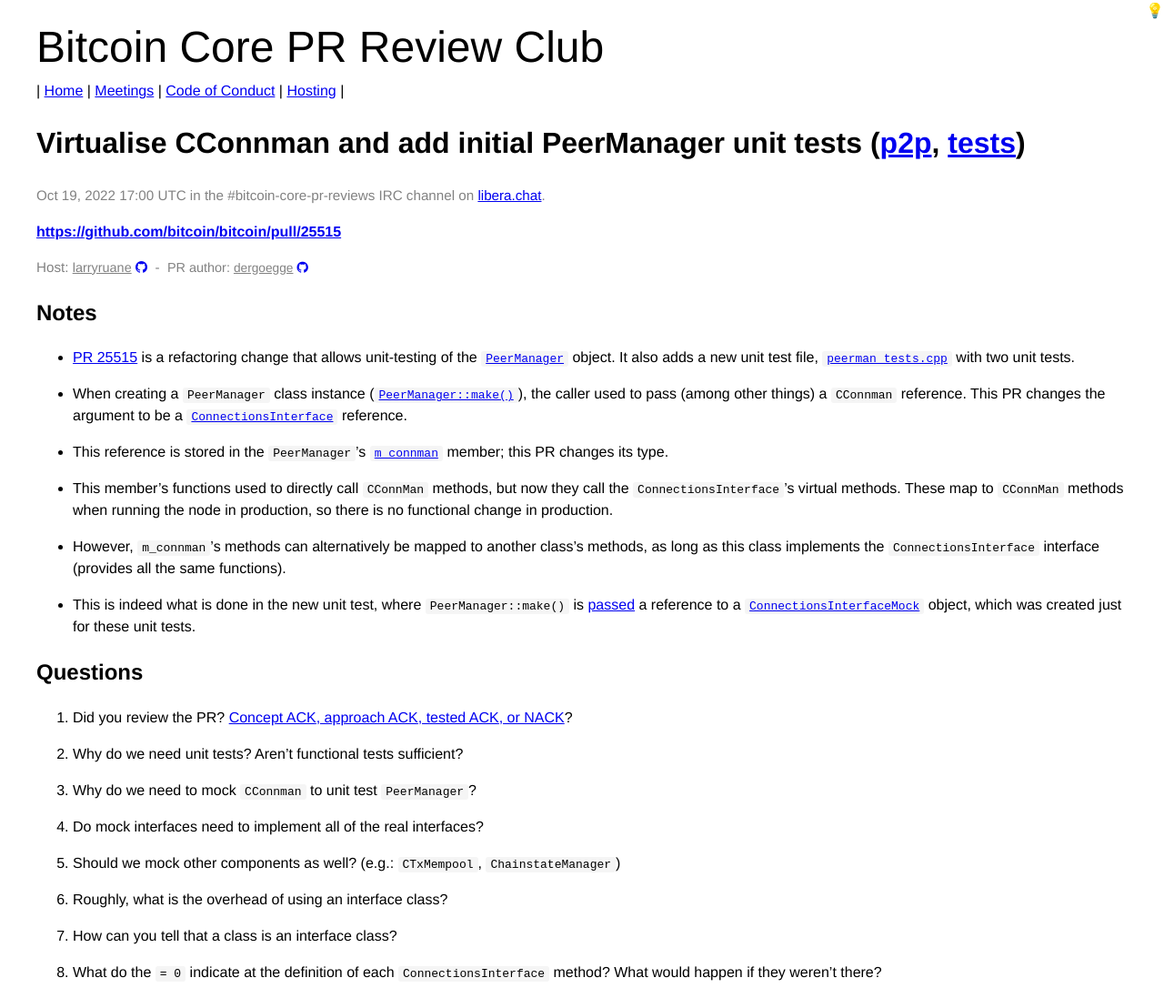
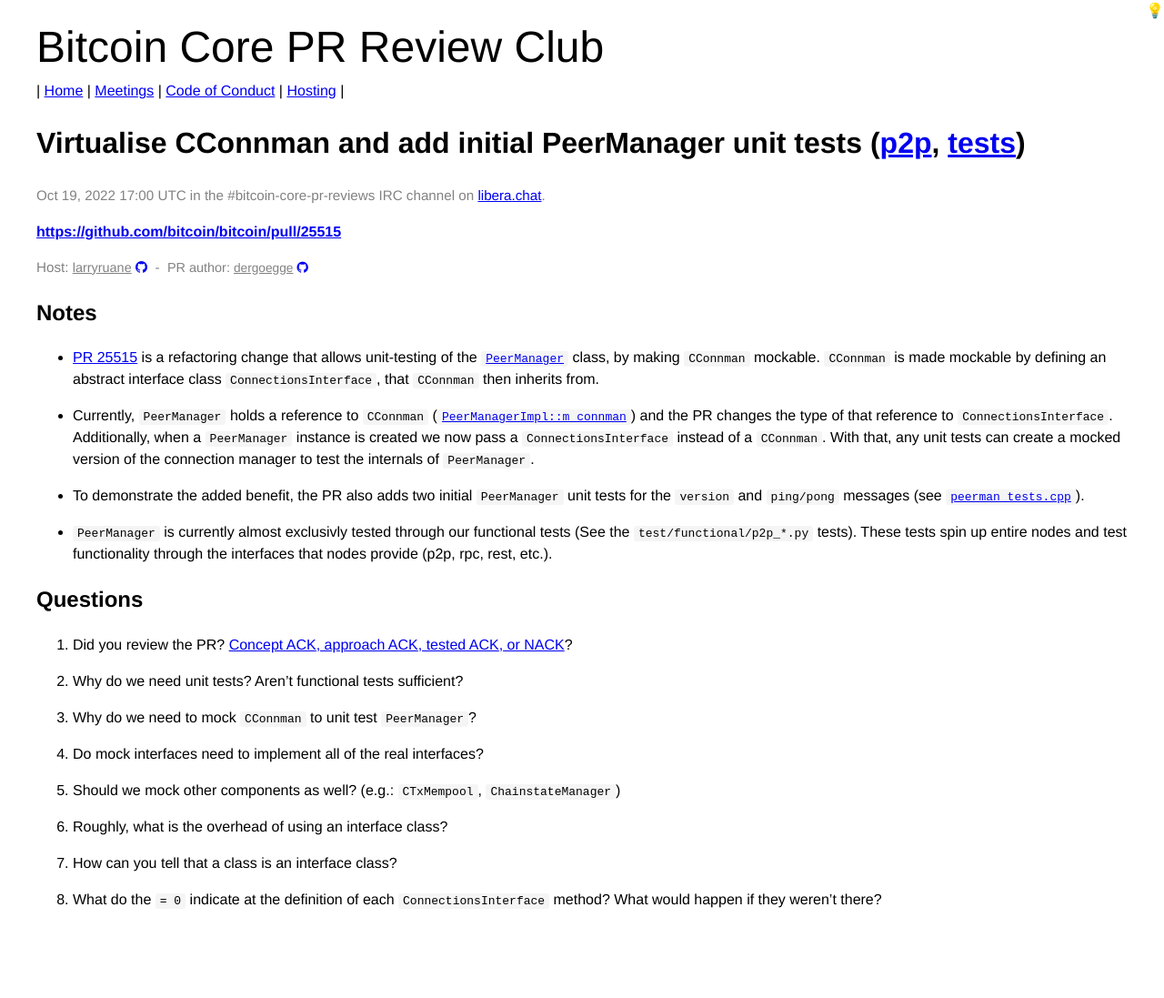
Before and after one commit to bitcoin-core-review-club/website, a Jekyll site: the page built from _posts/2022-10-19-#25515.md, in a window 1280 px wide. Shown: the whole page at 91% size. Built offline with Jekyll 4.4.1, drawn with Linux system fonts in a browser that asks for light colours; after the commit the page ends 1017 px from its top, so only the background shows below that.

Commit message:
compress notes into fewer bullet points

```diff
--- a/_posts/2022-10-19-#25515.md
+++ b/_posts/2022-10-19-#25515.md
@@ -12,45 +12,34 @@
 
 ## Notes
 
-- [PR 25515](https://github.com/bitcoin/bitcoin/pull/25515) is a refactoring change that
-allows unit-testing of the
-[`PeerManager`](https://github.com/bitcoin/bitcoin/blob/a52ff619a45c760f657413cbd40e1e2226068541/src/net_processing.h#L41)
-object. It also adds a new unit test file,
-[`peerman_tests.cpp`](https://github.com/dergoegge/bitcoin/blob/2022-06-virt-connman/src/test/peerman_tests.cpp)
-with two unit tests.
+- [PR 25515](https://github.com/bitcoin/bitcoin/pull/25515) is a refactoring
+  change that allows unit-testing of the
+  [`PeerManager`](https://github.com/bitcoin/bitcoin/blob/a52ff619a45c760f657413cbd40e1e2226068541/src/net_processing.h#L41)
+  class, by making `CConnman` mockable. `CConnman` is made mockable by defining
+  an abstract interface class `ConnectionsInterface`, that `CConnman` then
+  inherits from.
 
-- When creating a `PeerManager` class instance
-([`PeerManager::make()`](https://github.com/bitcoin/bitcoin/blob/e7a0e9627196655be5aa6c2738d4b57646a03726/src/net_processing.cpp#L1764)),
-the caller used to pass (among other things)
-a `CConnman` reference. This PR changes the argument to be a
-[`ConnectionsInterface`](https://github.com/bitcoin-core-review-club/bitcoin/commit/4f2533c5fd18aea8af86623b2904e7f987465a59#diff-422879cc8bfac56d4380c865f381b58afeb344bc355bbc7f47c581e4491b6b4bR667)
-reference.
+- Currently, `PeerManager` holds a reference to `CConnman`
+  ([`PeerManagerImpl::m_connman`](https://github.com/bitcoin-core-review-club/bitcoin/commit/9efcd9668d143afa2e8213a7bacf94da7f645e4c#diff-6875de769e90cec84d2e8a9c1b962cdbcda44d870d42e4215827e599e11e90e3R704))
+  and the PR changes the type of that reference to `ConnectionsInterface`.
+  Additionally, when a `PeerManager` instance is created we now pass a
+  `ConnectionsInterface` instead of a `CConnman`. With that, any unit tests can
+  create a mocked version of the connection manager to test the internals of
+  `PeerManager`.
 
-- This reference is stored in the `PeerManager`'s
-[`m_connman`](https://github.com/bitcoin-core-review-club/bitcoin/commit/9efcd9668d143afa2e8213a7bacf94da7f645e4c#diff-6875de769e90cec84d2e8a9c1b962cdbcda44d870d42e4215827e599e11e90e3R704)
-member; this PR changes its type.
+- To demonstrate the added benefit, the PR also adds two initial `PeerManager`
+  unit tests for the `version` and `ping/pong` messages (see
+  [`peerman_tests.cpp`](https://github.com/dergoegge/bitcoin/blob/2022-06-virt-connman/src/test/peerman_tests.cpp)).
 
-- This member's functions used to directly call `CConnMan` methods, but now
-they call the `ConnectionsInterface`'s virtual methods. These
-map to `CConnMan` methods when running the node in production,
-so there is no functional change in production.
-
-- However, `m_connman`'s methods can
-alternatively be mapped to another class's methods, as long as this
-class implements the `ConnectionsInterface` interface (provides all
-the same functions).
-
-- This is indeed what is done in the new unit test, where
-`PeerManager::make()` is
-[passed](https://github.com/bitcoin-core-review-club/bitcoin/commit/84f7266a28870312e69afc6ef72c8e76b19c2662#diff-aafd7c9690634ecdad15d527c2bab6bffbcddd2db444a6099da0305d2d2271beR165-R166)
-a reference to a
-[`ConnectionsInterfaceMock`](https://github.com/bitcoin-core-review-club/bitcoin/commit/84f7266a28870312e69afc6ef72c8e76b19c2662#diff-aafd7c9690634ecdad15d527c2bab6bffbcddd2db444a6099da0305d2d2271beR37)
-object, which was created just for these unit tests.
-
+- `PeerManager` is currently almost exclusivly tested through our functional
+  tests (See the `test/functional/p2p_*.py` tests). These tests spin up entire
+  nodes and test functionality through the interfaces that nodes provide (p2p,
+  rpc, rest, etc.).
 
 ## Questions
 
-1. Did you review the PR? [Concept ACK, approach ACK, tested ACK, or NACK](https://github.com/bitcoin/bitcoin/blob/master/CONTRIBUTING.md#peer-review)?
+1. Did you review the PR? [Concept ACK, approach ACK, tested ACK, or
+   NACK](https://github.com/bitcoin/bitcoin/blob/master/CONTRIBUTING.md#peer-review)?
 
 1. Why do we need unit tests? Aren't functional tests sufficient?
 
@@ -58,14 +47,15 @@
 
 1. Do mock interfaces need to implement all of the real interfaces?
 
-1. Should we mock other components as well? (e.g.: `CTxMempool`, `ChainstateManager`)
+1. Should we mock other components as well? (e.g.: `CTxMempool`,
+   `ChainstateManager`)
 
 1. Roughly, what is the overhead of using an interface class?
 
 1. How can you tell that a class is an interface class?
 
-1. What do the `= 0` indicate at the definition of each `ConnectionsInterface` method?
-What would happen if they weren't there?
+1. What do the `= 0` indicate at the definition of each `ConnectionsInterface`
+   method? What would happen if they weren't there?
 
 
 
```
